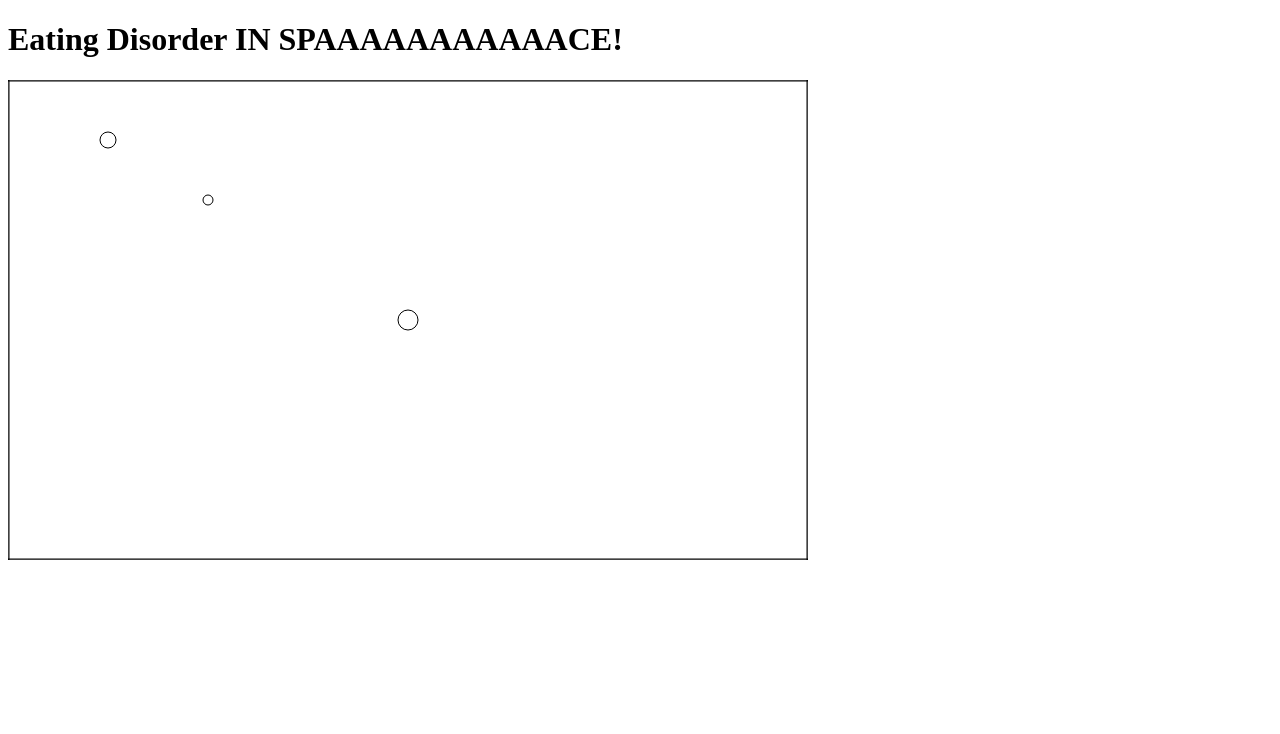
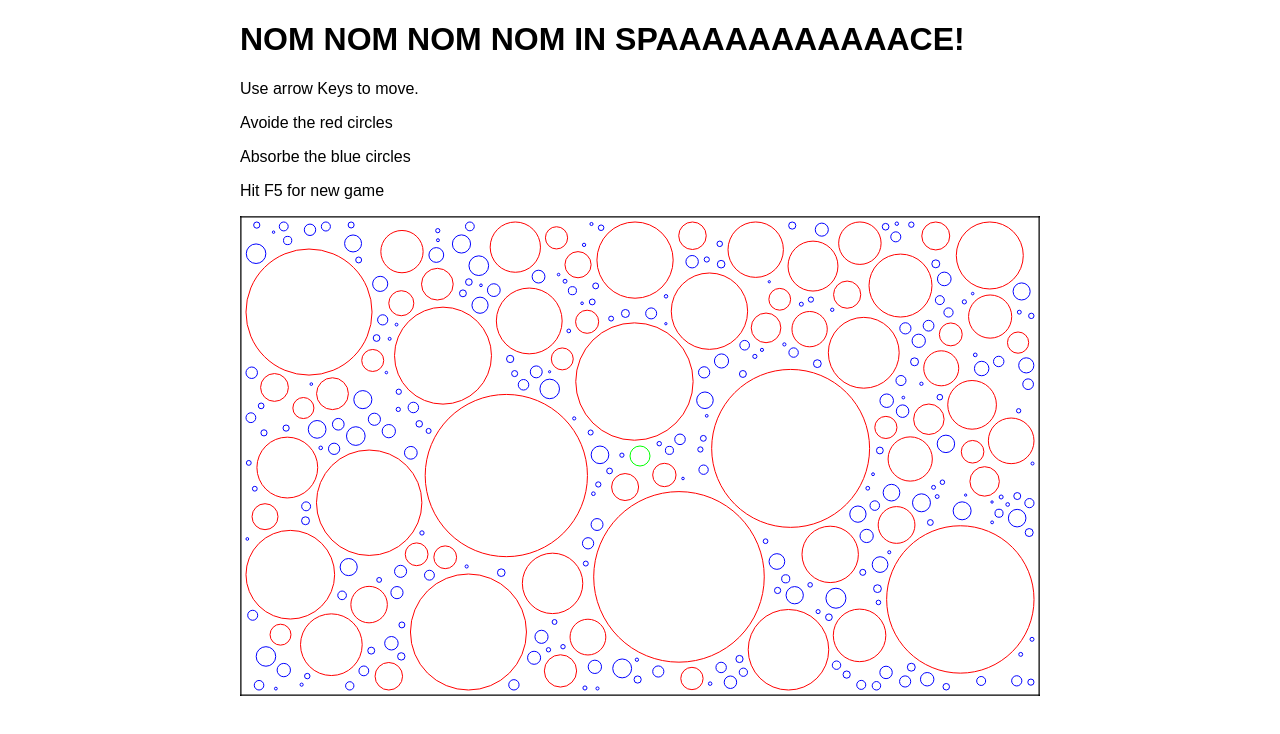
Before and after one commit to superlinkx/eating-disorder, a plain HTML site: page index.html in a window 1280 px wide. Drawn offline with Linux system fonts and the light colour scheme.

Commit message:
Added basic level generation. Now spawns a field of random non overlaping circles. Added potential name change. (may revert later)

```diff
--- a/game/game.js
+++ b/game/game.js
@@ -77,10 +77,72 @@ var Game = {
 		Game.addEntity(wallFactory(Game.game_canvas.width-1,0,1,Game.game_canvas.height)); //Right border
 		Game.addEntity(wallFactory(0,Game.game_canvas.height-1,Game.game_canvas.width,1)); //Bottom border
 		Game.addEntity(wallFactory(0,0,1,Game.game_canvas.height)); //Left border
+		var circle_list = [];
+		var maxSize=20;
+		var minSize=1;
+		var x;
+		var y;
+		function dist(x,y,entity){
+			return Math.sqrt(Math.pow(entity.posx-x,2)+Math.pow(entity.posy-y,2) );
+		}
+		function testCircle(x,y,r,padding,list){
+			var listlen = list.length;
+			var valid = true;
+
+			//test walls
+
+			//left wall
+			if(x-r-padding < 0) return false
+			//top wall
+			if(y-r-padding < 0) return false
+			//right wall
+			if(x+r+padding > Game.game_canvas.width) return false;
+			//bottom wall
+			if(y+r+padding > Game.game_canvas.height) return false
+			//test other circles
+			for(var i=0;i<listlen;i++){
+				if(dist(x,y,list[i])-(r+padding) - list[i].radius  < 0){
+					return false;
+				}
+			}
+			return true;
+		}
 
 		Game.player = Game.addEntity(playerFactory(Game.game_canvas.width/2, Game.game_canvas.height/2, 10));
-		Game.addEntity(enemyFactory(Game.game_canvas.width/4, Game.game_canvas.height/4, 5));
-		Game.addEntity(enemyFactory(Game.game_canvas.width/8, Game.game_canvas.height/8, 8));
+		circle_list.push(Game.player);
+		for(var i=0;i<300;i++){
+			var attempts = 50;
+			var point_found=false;
+			var rx;
+			var ry;
+			var maxR=150;
+			var minR=2;
+			var currentRadius = 1;
+			var targetRadius = Math.random()*(maxR-minR)+minR;
+			while(attempts > 0 && point_found == false){
+				rx = Math.random()*Game.game_canvas.width;
+				ry = Math.random()*Game.game_canvas.height;
+				point_found = testCircle(rx,ry,currentRadius,6,circle_list);
+			}
+			if(attempts == 0) continue;
+			while(currentRadius < targetRadius && point_found){
+				point_found = testCircle(rx,ry,currentRadius,6,circle_list);
+				if(point_found!=false){
+					currentRadius += .02;
+				}
+			}
+			console.log(currentRadius);
+//			if(currentRadius != currentRadius) continue;
+			circle_list.push(Game.addEntity(enemyFactory(rx, ry, currentRadius)));
+
+		}
+
+
+
+
+
+		//Game.addEntity(enemyFactory(Game.game_canvas.width/4, Game.game_canvas.height/4, 5));
+	//	Game.addEntity(enemyFactory(Game.game_canvas.width/8, Game.game_canvas.height/8, 8));
 
 	},
 	loop: function(){
@@ -337,8 +399,19 @@ var EntityRender = {
 	run: function() {
 		if(this.parent.radius > 0) {
 			Game.game_context.beginPath();
+			if(this.parent.id === Game.player.id){
+				Game.game_context.strokeStyle ="#00FF00";
+			}else{
+				if(this.parent.radius >= Game.player.radius){
+					Game.game_context.strokeStyle = "#ff0000";
+				}else{
+					Game.game_context.strokeStyle = "#0000ff";
+				}
+			}
+
 			Game.game_context.arc(this.parent.posx, this.parent.posy, this.parent.radius, 0, 2*Math.PI);
 			Game.game_context.stroke();
+
 		} else {
 			console.error("RADIUS OF: " + this.parent.id + " IS INVALID "+this.parent.radius);
 		}
@@ -355,6 +428,7 @@ var WallRender = {
 	},
 	run: function() {
 		Game.game_context.beginPath();
+		Game.game_context.strokeStyle = "#000";
 		Game.game_context.rect(this.parent.posx, this.parent.posy, this.parent.width, this.parent.height);
 		Game.game_context.stroke();
 	},
--- a/index.html
+++ b/index.html
@@ -1,23 +1,30 @@
 <!DOCTYPE html>
 <html>
 	<head>
-		<title>Eating Disorder IN SPAAAAAAAAAAACE!</title>
+		<title>NOM NOM NOM NOM IN SPAAAAAAAAAAACE!</title>
 		<script src="game/jquery.js"></script>
 		<script src="game/box2dweb.min.js"></script>
 		<script src="game/game.js"></script>
 		<style>
 			body {
 				position: relative;
+				font-family:Arial,sans-serif;
 			}
+			.wrapper{
+				margin-left:auto;
+				margin-right:auto;
+				width:800px;
+				height:480px;
+			}
+			.game {
 
-			.game {
 				position: relative;
 				/*overflow: hidden;*/
 			}
 
 			canvas {
-				width: 800px;
-				height: 480px;
+				width: inherit;
+				height: inherit;
 				position: absolute;
 				top: 0;
 				left: 0;
@@ -29,10 +36,17 @@
 		</style>
 	</head>
 	<body>
-		<h1>Eating Disorder IN SPAAAAAAAAAAACE!</h1>
-		<div class="game">
-			<!--<canvas id="background"></canvas>-->
-			<canvas id="game"></canvas>
+		<div class="wrapper" >
+			<h1>NOM NOM NOM NOM IN SPAAAAAAAAAAACE!</h1>
+			<p>Use arrow Keys to move.</p>
+			<p>Avoide the red circles</p>
+			<p>Absorbe the blue circles</p>
+			<p>Hit F5 for new game</p>
+			<div class="game">
+				<!--<canvas id="background"></canvas>-->
+				<canvas id="game"></canvas>
+			</div>
+
 		</div>
 	</body>
 </html>
```
